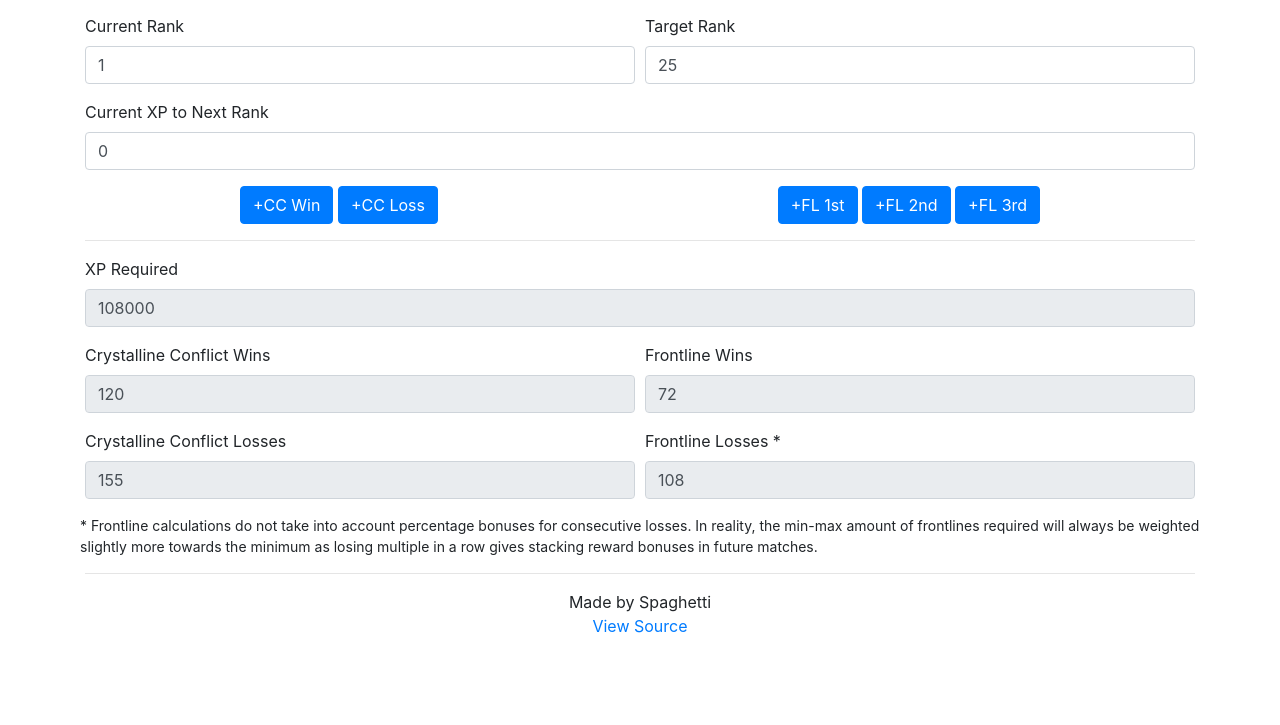
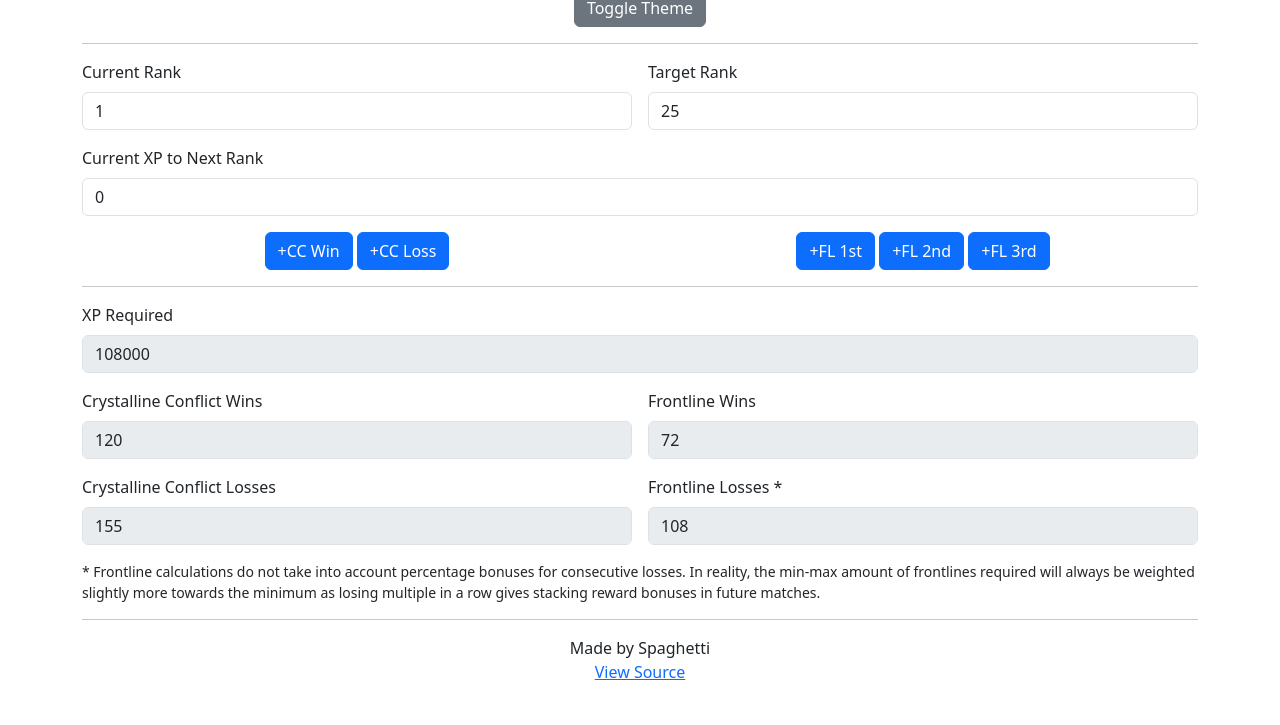
Before and after one commit to Arcfalt/MalmstoneCalculator, a plain HTML site: page index.html in a window 1280 px wide. Shown: the part 75-800 px from the top of the page. Drawn offline with nearby package versions, Linux system fonts and the light colour scheme.

Commit message:
Bootstrap v5 Upgrade + Dark Mode

```diff
--- a/index.html
+++ b/index.html
@@ -6,92 +6,71 @@
 	<meta http-equiv="X-UA-Compatible" content="IE=edge">
 	<meta name="viewport" content="width=device-width, initial-scale=1, shrink-to-fit=no">
 	<title>FFXIV Malmstone PVP XP Calculator</title>
-	<link rel="stylesheet" href="https://cdn.jsdelivr.net/npm/bootstrap@4.6.2/dist/css/bootstrap.min.css"
-		integrity="sha384-xOolHFLEh07PJGoPkLv1IbcEPTNtaed2xpHsD9ESMhqIYd0nLMwNLD69Npy4HI+N" crossorigin="anonymous">
+	<link href="https://cdn.jsdelivr.net/npm/bootstrap@5.3.2/dist/css/bootstrap.min.css" rel="stylesheet" integrity="sha384-T3c6CoIi6uLrA9TneNEoa7RxnatzjcDSCmG1MXxSR1GAsXEV/Dwwykc2MPK8M2HN" crossorigin="anonymous">
 </head>
 
 <body>
 	<div class="container">
-		<div class="d-flex justify-content-center"><h1>Malmstone Calculator</h1></div>
+		<div class="container text-center mt-2"><h1>Malmstone Calculator</h1></div>
+		<div class="row text-center">
+			<div class="col-md-12"><button type="button" class="btn btn-secondary" id="toggleTheme">Toggle Theme</button></div>
+		</div>
 		<hr/>
-		<form>
-			<div class="form-row">
-				<div class="form-group col-md-6">
-					<label for="inputRank">Current Rank</label>
-					<input type="number" class="form-control" id="inputRank" value = "1">
-				</div>
-				<div class="form-group col-md-6">
-					<label for="inputTarget">Target Rank</label>
-					<input type="number" class="form-control" id="inputTarget" value = "25">
-				</div>
+		<form class="row g-3">
+			<div class="col-md-6">
+				<label for="inputRank" class="form-label">Current Rank</label>
+				<input type="number" class="form-control" id="inputRank" value = "1">
 			</div>
-			<div class="form-group">
-				<label for="inputExp">Current XP to Next Rank</label>
+			<div class="col-md-6">
+				<label for="inputTarget" class="form-label">Target Rank</label>
+				<input type="number" class="form-control" id="inputTarget" value = "25">
+			</div>
+			<div class="col-md-12">
+				<label for="inputExp" class="form-label">Current XP to Next Rank</label>
 				<input type="number" class="form-control" id="inputExp" value = "0">
 			</div>
-		</form>
-		<div class="row">
-			<div class="mx-auto">
+			<div class="col-md-6 text-center">
 				<button type="button" class="btn btn-primary" id="addCcWin">+CC Win</button>
 				<button type="button" class="btn btn-primary" id="addCcLoss">+CC Loss</button>
 			</div>
-			<div class="mx-auto">
+			<div class="col-md-6 text-center">
 				<button type="button" class="btn btn-primary" id="addFlWin">+FL 1st</button>
 				<button type="button" class="btn btn-primary" id="addFlMid">+FL 2nd</button>
 				<button type="button" class="btn btn-primary" id="addFlLoss">+FL 3rd</button>
 			</div>
-		</div>
-		<!--<button class="btn btn-secondary" type="button" data-toggle="collapse" data-target="#collapseExample" aria-expanded="false" aria-controls="collapseExample">
-			Edit XP Values
-		</button>
-		<div class="collapse" id="collapseExample">
-			<div class="form-group">
-				<label for="ccWin">Crystalline Conflict Win</label>
-				<input type="number" class="form-control" id="ccWin">
-			</div>
-			<div class="form-group">
-				<label for="ccLoss">Crystalline Conflict Loss</label>
-				<input type="number" class="form-control" id="ccLoss">
-			</div>
-		</div>-->
+		</form>
 		<hr/>
 		<fieldset disabled>
-			<div class="form-group">
-				<label for="resultXp">XP Required</label>
-				<input type="number" class="form-control" id="resultXp" placeholder="Not Calculated">
-			</div>
-			<div class="form-row">
-				<div class="form-group col-md-6">
-					<label for="resultCcWin">Crystalline Conflict Wins</label>
+			<form class="row g-3">
+				<div class="col-md-12">
+					<label for="resultXp" class="form-label">XP Required</label>
+					<input type="number" class="form-control" id="resultXp" placeholder="Not Calculated">
+				</div>
+				<div class="col-md-6">
+					<label for="resultCcWin" class="form-label">Crystalline Conflict Wins</label>
 					<input type="number" class="form-control" id="resultCcWin" placeholder="Not Calculated">
 				</div>
-				<div class="form-group col-md-6">
-					<label for="resultFlWin">Frontline Wins</label>
+				<div class="col-md-6">
+					<label for="resultFlWin" class="form-label">Frontline Wins</label>
 					<input type="number" class="form-control" id="resultFlWin" placeholder="Not Calculated">
 				</div>
-			</div>
-			<div class="form-row">
-				<div class="form-group col-md-6">
-					<label for="resultCcLoss">Crystalline Conflict Losses</label>
+				<div class="col-md-6">
+					<label for="resultCcLoss" class="form-label">Crystalline Conflict Losses</label>
 					<input type="number" class="form-control" id="resultCcLoss" placeholder="Not Calculated">
 				</div>
-				<div class="form-group col-md-6">
-					<label for="resultFlLoss">Frontline Losses *</label>
+				<div class="col-md-6">
+					<label for="resultFlLoss" class="form-label">Frontline Losses *</label>
 					<input type="number" class="form-control" id="resultFlLoss" placeholder="Not Calculated">
 				</div>
 				<small><div class="d-flex justify-content-center">* Frontline calculations do not take into account percentage bonuses for consecutive losses. In reality, the min-max amount of frontlines required will always be weighted slightly more towards the minimum as losing multiple in a row gives stacking reward bonuses in future matches.</div></small>
-			</div>
+			</form>
 		</fieldset>
 		<hr/>
-		<div class="d-flex justify-content-center">Made by Spaghetti</div>
-		<div class="d-flex justify-content-center"><a href="https://github.com/Arcfalt/MalmstoneCalculator">View Source</a></div>
+		<div class="container text-center">Made by Spaghetti</div>
+		<div class="container text-center"><a href="https://github.com/Arcfalt/MalmstoneCalculator">View Source</a></div>
 	</div>
-	<script src="https://cdn.jsdelivr.net/npm/jquery@3.5.1/dist/jquery.slim.min.js"
-		integrity="sha384-DfXdz2htPH0lsSSs5nCTpuj/zy4C+OGpamoFVy38MVBnE+IbbVYUew+OrCXaRkfj"
-		crossorigin="anonymous"></script>
-	<script src="https://cdn.jsdelivr.net/npm/bootstrap@4.6.2/dist/js/bootstrap.bundle.min.js"
-		integrity="sha384-Fy6S3B9q64WdZWQUiU+q4/2Lc9npb8tCaSX9FK7E8HnRr0Jz8D6OP9dO5Vg3Q9ct"
-		crossorigin="anonymous"></script>
+	<script src="https://code.jquery.com/jquery-3.7.1.slim.min.js" integrity="sha256-kmHvs0B+OpCW5GVHUNjv9rOmY0IvSIRcf7zGUDTDQM8=" crossorigin="anonymous"></script>
+	<script src="https://cdn.jsdelivr.net/npm/bootstrap@5.3.2/dist/js/bootstrap.bundle.min.js" integrity="sha384-C6RzsynM9kWDrMNeT87bh95OGNyZPhcTNXj1NW7RuBCsyN/o0jlpcV8Qyq46cDfL" crossorigin="anonymous"></script>
 	<script src="script.js"></script>
 </body>
 
--- a/script.js
+++ b/script.js
@@ -93,6 +93,8 @@ function addXp(amount) {
 	}
 	$('#inputExp').val(inputExp);
 	$('#inputRank').val(inputRank);
+	localStorage.setItem("inputRank", inputRank);
+	localStorage.setItem("inputExp", inputExp);
 	calcResults();
 }
 
@@ -102,9 +104,20 @@ function getXpForRank(rank) {
 	return RANKS[rank];
 }
 
+function toggleTheme() {
+	const currentTheme = document.documentElement.getAttribute('data-bs-theme');
+	if (currentTheme === 'dark') setTheme('light');
+	else setTheme('dark');
+}
+
+function setTheme(toTheme) {
+	document.documentElement.setAttribute('data-bs-theme', toTheme);
+	localStorage.setItem("darkMode", toTheme);
+}
+
 $('form').submit(function (event) {
-    event.preventDefault();
-    calcResults();
+	event.preventDefault();
+	calcResults();
 });
 
 $('#inputRank').on('input', () => validateAndCalcResults());
@@ -125,3 +138,12 @@ let inputTarget = localStorage.getItem("inputTarget");
 if (inputTarget !== null) $('#inputTarget').val(inputTarget);
 
 validateAndCalcResults();
+
+$('#toggleTheme').on('click', () => toggleTheme());
+
+window.addEventListener('DOMContentLoaded', () => {
+	const useTheme = localStorage.getItem("darkMode");
+	if (useTheme === 'dark') setTheme('dark');
+	else if (useTheme === 'light') setTheme('light');
+	else if (window.matchMedia('(prefers-color-scheme: dark)').matches)  setTheme('dark');
+});
```
